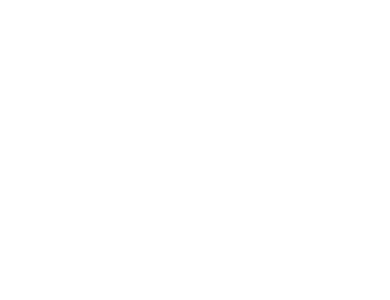
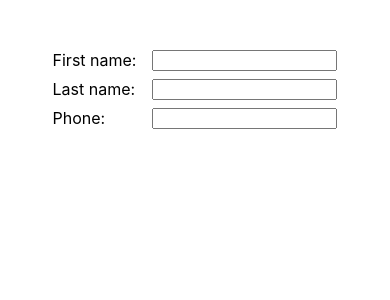
Before and after one commit to Annie-Huang/my-react18-js-app, a JavaScript app: page / in a window 390 px wide. Shown: the top 300 px of the page. Built offline with nearby package versions, Linux system fonts and the light colour scheme; the HTML template or start-up script is replaced by a standard one.

Commit message:
Create <PhoneBookForm> and make it as subgrid.

```diff
--- a/src/App.css
+++ b/src/App.css
@@ -3,3 +3,17 @@
   place-content: center;
   margin-top: 50px;
 }
+
+.form {
+  display: grid;
+  grid-template-columns: max-content 1fr;
+  grid-gap: 0.5em 1em;
+}
+
+.form-row {
+  grid-column: span 2;
+
+  display: grid;
+  grid-template-columns: subgrid;
+  grid-gap: inherit;
+}
--- a/src/App.js
+++ b/src/App.js
@@ -1,8 +1,27 @@
 import './App.css';
 
+const PhoneBookForm = () => {
+  return (
+    <form className='form'>
+      <div className='form-row'>
+        <label htmlFor='firstName'>First name:</label>
+        <input type='text' name='firstName' id='firstName' />
+      </div>
+      <div className='form-row'>
+        <label htmlFor='lastName'>Last name:</label>
+        <input type='text' name='lastName' id='lastName' />
+      </div>
+      <div className='form-row'>
+        <label htmlFor='phone'>Phone:</label>
+        <input type='text' name='phone' id='phone' />
+      </div>
+    </form>
+  );
+};
 const App = () => {
   return (
     <div className='container'>
+      <PhoneBookForm />
     </div>
   );
 };
```
